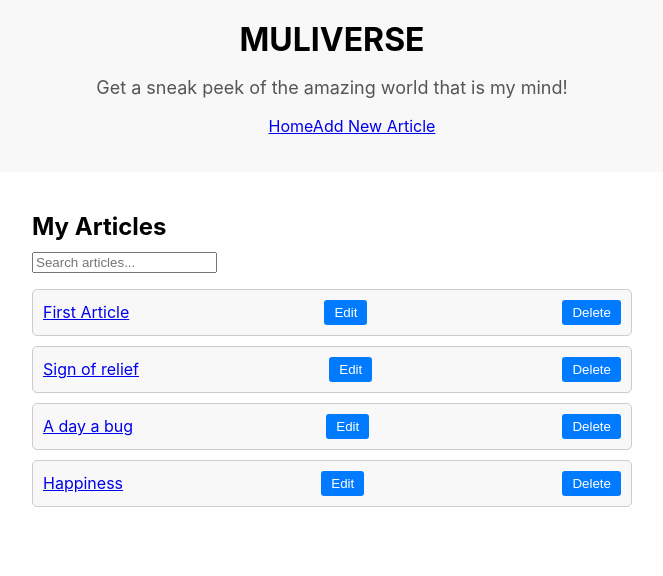
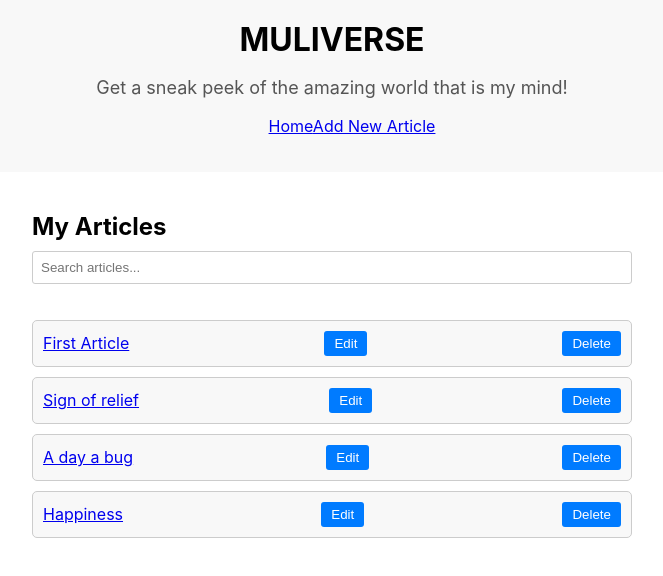
Before and after one commit to Samstar10/Muliverse, a React (Create React App) app: page / in a window 1280 px wide. Shown: the top 576 px of the page, without its empty margins (308-971 px from the left). Built offline with nearby package versions, Linux system fonts and the light colour scheme; data requests are answered from the project's data file.

Commit message:
Add styles

```diff
--- a/src/App.css
+++ b/src/App.css
@@ -184,3 +184,12 @@
   border-radius: 3px;
   cursor: pointer;
 }
+
+.search-input{
+  width: 100%;
+  padding: 8px;
+  border: 1px solid #ccc;
+  border-radius: 3px;
+  margin-bottom: 20px;
+  box-sizing: border-box;
+}
--- a/src/ArticleList.js
+++ b/src/ArticleList.js
@@ -36,6 +36,7 @@ function ArticleList(){
                 value={searchQuery}
                 onChange={(e) => setSearchQuery(e.target.value)}
                 placeholder="Search articles..."
+                className="search-input"
             />
             <ul>
                 {articles.filter(article => article.title.toLowerCase().includes(searchQuery.toLowerCase())).map(article => (
```
